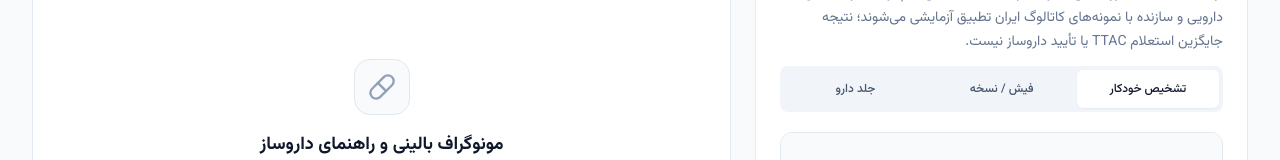
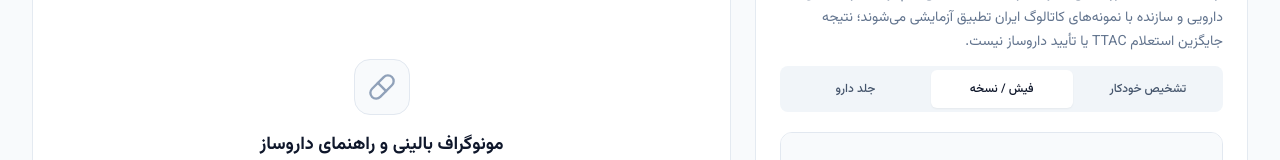
Before and after one commit to mhmpharmacy-tech/Pharmaai, a React (Vite) app: page / in a window 1280 px wide. Shown: the part 155-315 px from the top of the page. Built offline with nearby package versions, Linux system fonts and the light colour scheme.

Commit message:
feat(mvp): default to printed receipt name OCR and show observed-name confidence, never invented dose

```diff
--- a/src/App.tsx
+++ b/src/App.tsx
@@ -38,7 +38,7 @@ const HISTORY_STORAGE_KEY = 'daruyar_scan_history_v1';
 
 export default function App() {
   const [activeTab, setActiveTab] = useState<WorkspaceTab>('scanner');
-  const [scanMode, setScanMode] = useState<ScanMode>('auto');
+  const [scanMode, setScanMode] = useState<ScanMode>('prescription');
 
   const [medications, setMedications] = useState<MedicationItem[]>([]);
   const [aiInteractions, setAiInteractions] = useState<DrugInteraction[]>([]);
```
